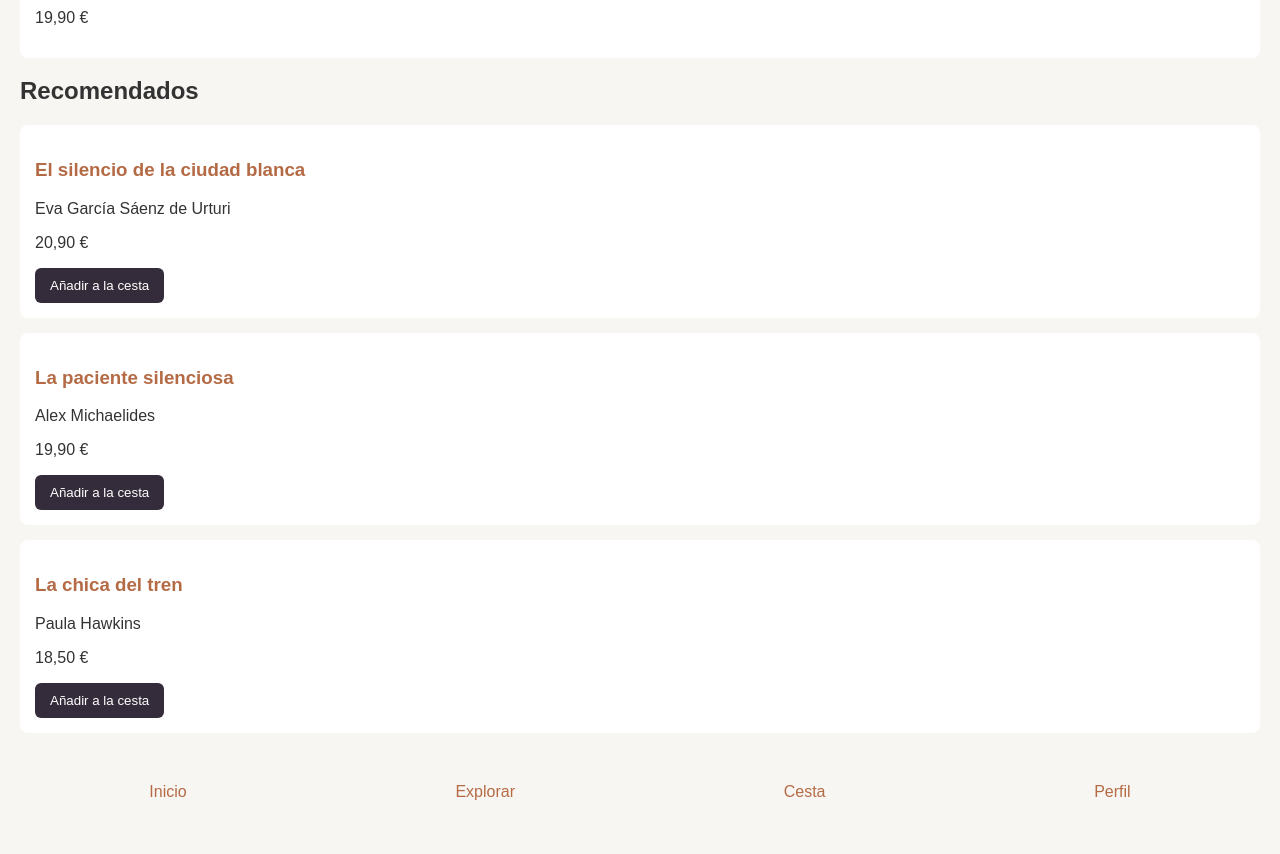
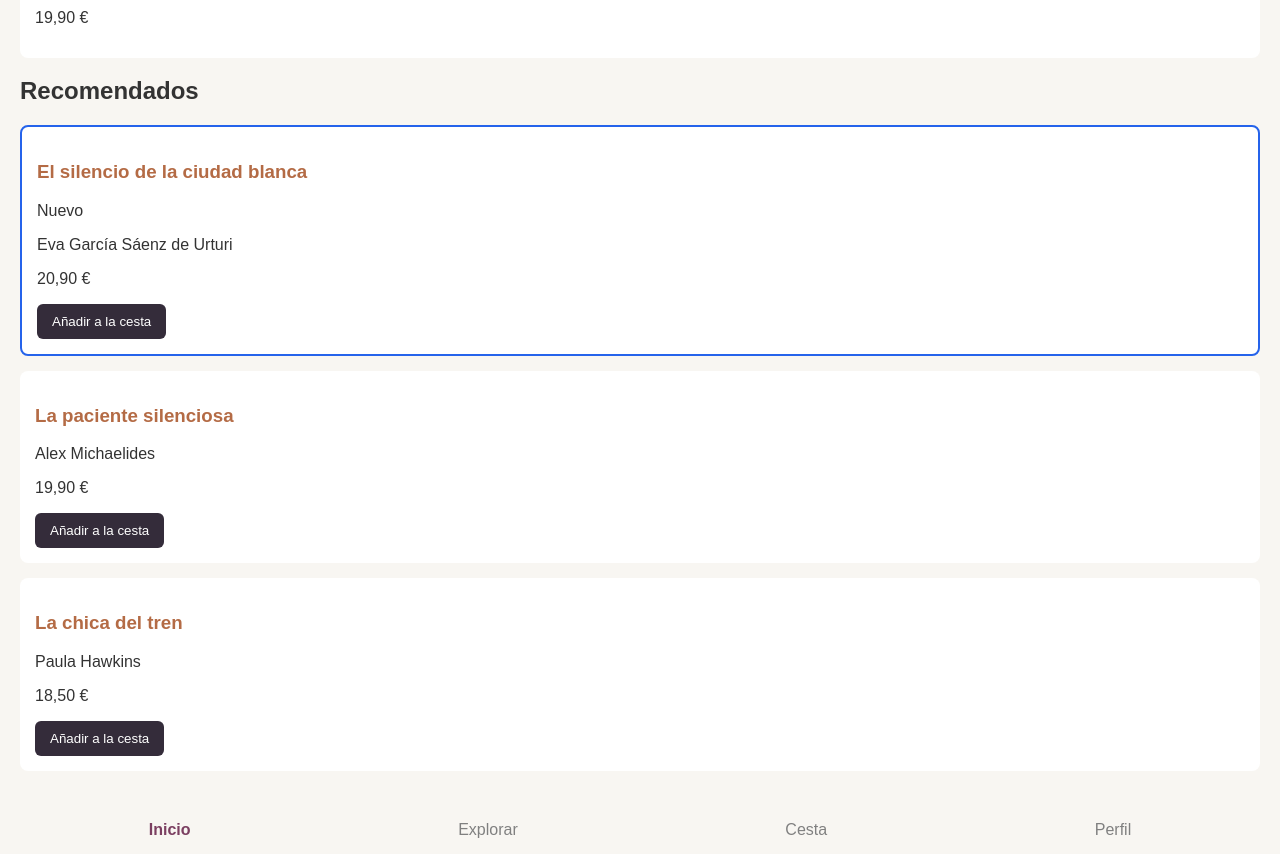
Before and after one commit to FernandoGit148/trastienda-ud4, a plain HTML site: page index.html in a window 1280 px wide. Shown: the part 840-1694 px from the top of the page. Before the commit the page ends 1656 px from the top, so only its background shows below. Drawn offline with Linux system fonts and the light colour scheme.

Commit message:
Completar el ejercicio 9: selectores CSS avanzados

```diff
--- a/css/estilos.css
+++ b/css/estilos.css
@@ -1,3 +1,7 @@
+:root {
+  --color-primary: #2563eb;
+}
+
 /* ESTILOS GENERALES DEL BODY */
 body {
   font-family: Arial, sans-serif;
@@ -64,3 +68,37 @@ nav ul {
   padding: 15px;
   margin: 0;
 }
+
+/* PESTAÑA ACTIVA */
+nav a[aria-current="page"] {
+  color: #7b3f61;
+  font-weight: bold;
+}
+
+nav a:not([aria-current="page"]) {
+  color: gray;
+}
+
+nav a:hover,
+nav a:focus-visible {
+  outline: 2px solid var(--color-primary);
+  outline-offset: 3px;
+}
+
+h2 + .card {
+  border: 2px solid var(--color-primary);
+}
+
+.badge:empty {
+  display: none;
+}
+
+article:has(.badge:not(:empty)) {
+  border: 2px solid var(--color-primary);
+}
+
+button[aria-label] {
+  cursor: pointer;
+  border: none;
+  background-color: transparent;
+}
--- a/index.html
+++ b/index.html
@@ -59,25 +59,27 @@
       <section>
         <h2>Recomendados</h2>
 
-        <article>
+        <article class="card">
           <h3>
             <a href="detalle.html">El silencio de la ciudad blanca</a>
           </h3>
+          <span class="badge">Nuevo</span>
           <p>Eva García Sáenz de Urturi</p>
           <p>20,90 €</p>
           <button type="button">Añadir a la cesta</button>
         </article>
 
-        <article>
+        <article class="card">
           <h3>
             <a href="detalle.html">La paciente silenciosa</a>
           </h3>
+          <span class="badge"></span>
           <p>Alex Michaelides</p>
           <p>19,90 €</p>
           <button type="button">Añadir a la cesta</button>
         </article>
 
-        <article>
+        <article class="card">
           <h3>
             <a href="detalle.html">La chica del tren</a>
           </h3>
@@ -110,3 +112,7 @@
     </nav>
   </body>
 </html>
+<!-- Comprobación DevTools:
+     Selector: $$('article:has(.badge:not(:empty))')
+     Resultado: 1 elemento (article.card)
+-->
```
